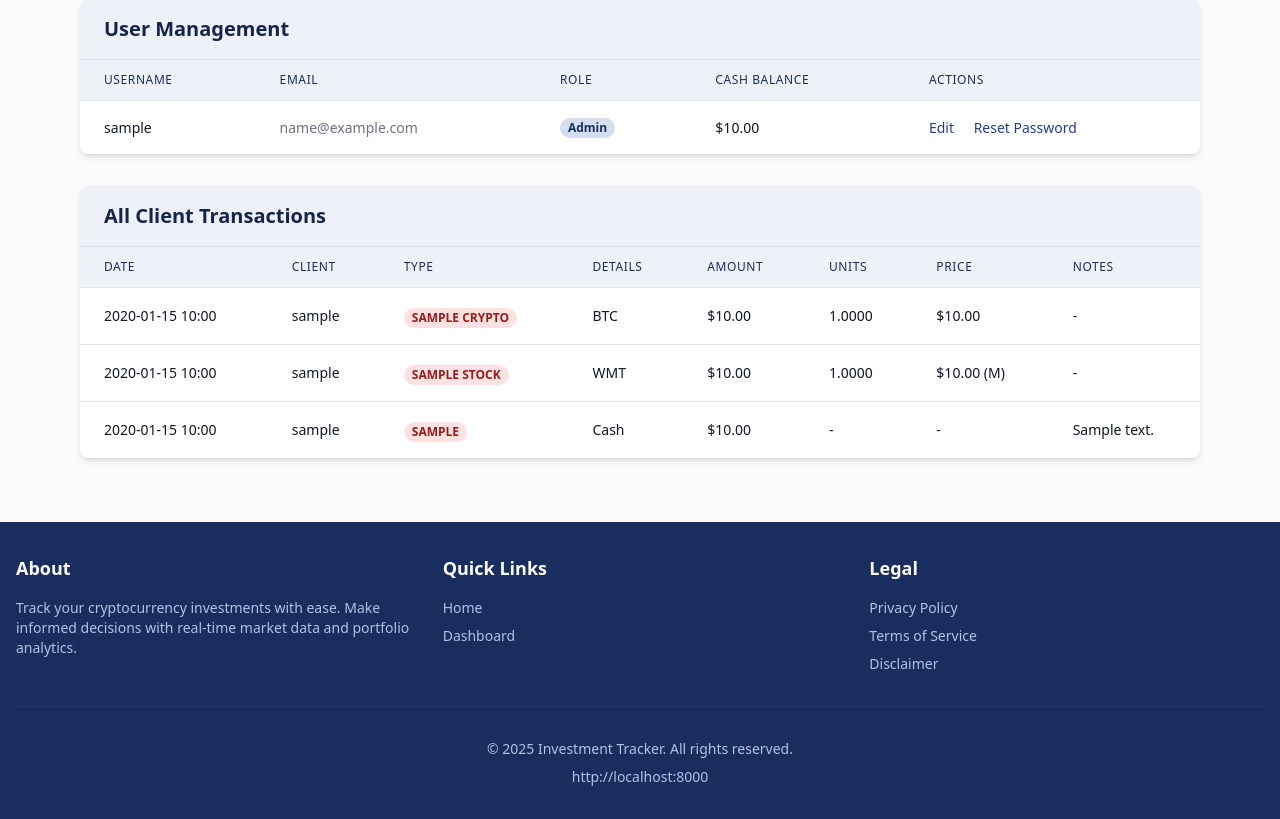
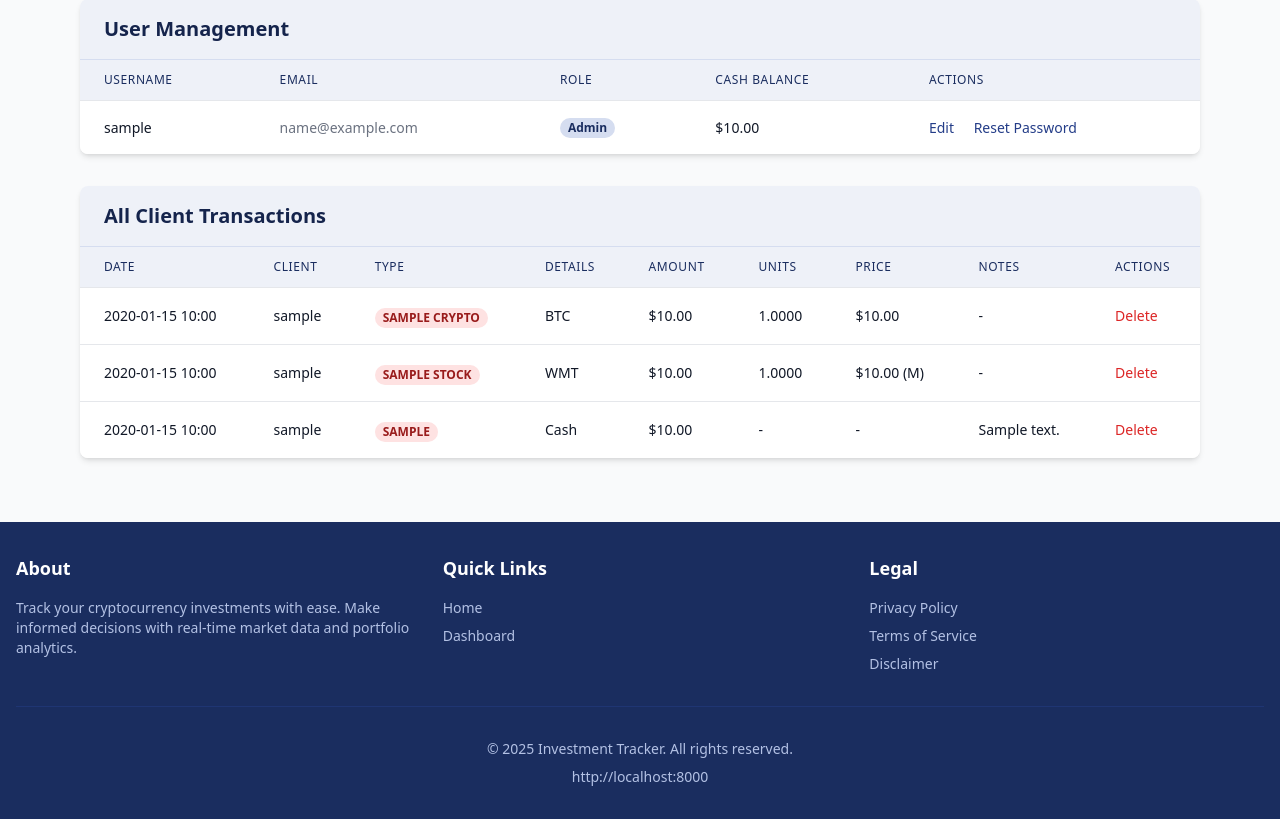
Before and after one commit to trangman/crypto-portfolio, a Flask app: page /admin in a window 1280 px wide. Shown: the part 589-1408 px from the top of the page. Run offline with Flask 3, Linux system fonts and the light colour scheme; a user stored in the database is signed in; tables that the repository leaves empty hold one stand-in row (values such as "Sample post"); some libraries are stand-ins or nearby versions.

Commit message:
added delete transaction button

```diff
--- a/app.py
+++ b/app.py
@@ -1248,6 +1248,61 @@ def stock_transaction():
     stocks = Stock.query.all()
     return render_template('stock_transaction.html', users=users, stocks=stocks)
 
+@app.route('/transaction/<transaction_type>/<int:id>/delete', methods=['POST'])
+@login_required
+def delete_transaction(transaction_type, id):
+    if not current_user.is_admin:
+        return jsonify({'success': False, 'message': 'Access denied'}), 403
+
+    try:
+        if transaction_type == 'crypto':
+            transaction = Transaction.query.get_or_404(id)
+            user = transaction.user
+
+            # Revert balance changes
+            if transaction.transaction_type == 'buy':
+                # Return the invested amount to user's balance
+                user.cash_balance = Decimal(str(user.cash_balance)) + Decimal(str(transaction.investment_amount))
+            else:  # sell
+                # Deduct the amount from user's balance
+                user.cash_balance = Decimal(str(user.cash_balance)) - Decimal(str(transaction.investment_amount))
+
+            db.session.delete(transaction)
+
+        elif transaction_type == 'stock':
+            transaction = StockTransaction.query.get_or_404(id)
+            user = transaction.user
+
+            # Revert balance changes
+            if transaction.transaction_type == 'buy':
+                # Return the invested amount to user's balance
+                user.cash_balance = Decimal(str(user.cash_balance)) + Decimal(str(transaction.investment_amount))
+            else:  # sell
+                # Deduct the amount from user's balance
+                user.cash_balance = Decimal(str(user.cash_balance)) - Decimal(str(transaction.investment_amount))
+
+            db.session.delete(transaction)
+
+        elif transaction_type == 'cash':
+            transaction = CashTransaction.query.get_or_404(id)
+            user = transaction.user
+
+            # Revert the cash transaction
+            user.cash_balance = Decimal(str(user.cash_balance)) - Decimal(str(transaction.amount))
+
+            db.session.delete(transaction)
+
+        else:
+            return jsonify({'success': False, 'message': 'Invalid transaction type'}), 400
+
+        db.session.commit()
+        return jsonify({'success': True})
+
+    except Exception as e:
+        db.session.rollback()
+        app.logger.error(f'Error deleting transaction: {str(e)}', exc_info=True)
+        return jsonify({'success': False, 'message': 'Error deleting transaction'})
+
 # Add this at the bottom of the file
 if __name__ == '__main__':
     with app.app_context():
--- a/templates/admin.html
+++ b/templates/admin.html
@@ -116,6 +116,7 @@
                         <th class="px-4 sm:px-6 py-3 text-left text-xs font-medium text-primary-800 uppercase tracking-wider">Units</th>
                         <th class="px-4 sm:px-6 py-3 text-left text-xs font-medium text-primary-800 uppercase tracking-wider">Price</th>
                         <th class="px-4 sm:px-6 py-3 text-left text-xs font-medium text-primary-800 uppercase tracking-wider">Notes</th>
+                        <th class="px-4 sm:px-6 py-3 text-left text-xs font-medium text-primary-800 uppercase tracking-wider">Actions</th>
                     </tr>
                 </thead>
                 <tbody class="bg-white divide-y divide-gray-200">
@@ -148,6 +149,14 @@
                             <td class="px-4 sm:px-6 py-4 whitespace-nowrap">
                                 <div class="text-sm text-gray-900">-</div>
                             </td>
+                            <td class="px-4 sm:px-6 py-4 whitespace-nowrap text-sm text-gray-900">
+                                <button type="button"
+                                        data-type="crypto"
+                                        data-id="{{ transaction.id }}"
+                                        class="delete-transaction text-red-600 hover:text-red-900">
+                                    Delete
+                                </button>
+                            </td>
                         </tr>
                         {% endfor %}
                         {% for transaction in stock_transactions %}
@@ -177,6 +186,14 @@
                             </td>
                             <td class="px-4 sm:px-6 py-4 whitespace-nowrap">
                                 <div class="text-sm text-gray-900">-</div>
+                            </td>
+                            <td class="px-4 sm:px-6 py-4 whitespace-nowrap text-sm text-gray-900">
+                                <button type="button"
+                                        data-type="stock"
+                                        data-id="{{ transaction.id }}"
+                                        class="delete-transaction text-red-600 hover:text-red-900">
+                                    Delete
+                                </button>
                             </td>
                         </tr>
                         {% endfor %}
@@ -208,11 +225,19 @@
                             <td class="px-4 sm:px-6 py-4 whitespace-nowrap">
                                 <div class="text-sm text-gray-900">{{ transaction.notes or '-' }}</div>
                             </td>
+                            <td class="px-4 sm:px-6 py-4 whitespace-nowrap text-sm text-gray-900">
+                                <button type="button"
+                                        data-type="cash"
+                                        data-id="{{ transaction.id }}"
+                                        class="delete-transaction text-red-600 hover:text-red-900">
+                                    Delete
+                                </button>
+                            </td>
                         </tr>
                         {% endfor %}
                     {% else %}
                         <tr>
-                            <td colspan="8" class="px-4 sm:px-6 py-4 whitespace-nowrap text-sm text-gray-500 text-center">
+                            <td colspan="9" class="px-4 sm:px-6 py-4 whitespace-nowrap text-sm text-gray-500 text-center">
                                 No transactions found
                             </td>
                         </tr>
@@ -222,4 +247,41 @@
         </div>
     </div>
 </div>
+
+<script>
+document.addEventListener('DOMContentLoaded', function() {
+    document.querySelectorAll('.delete-transaction').forEach(button => {
+        button.addEventListener('click', function() {
+            const type = this.getAttribute('data-type');
+            const id = this.getAttribute('data-id');
+            deleteTransaction(type, id);
+        });
+    });
+});
+
+function deleteTransaction(type, id) {
+    if (!confirm('Are you sure you want to delete this transaction? This will revert any balance changes.')) {
+        return;
+    }
+
+    fetch(`/transaction/${type}/${id}/delete`, {
+        method: 'POST',
+        headers: {
+            'Content-Type': 'application/json'
+        }
+    })
+    .then(response => response.json())
+    .then(data => {
+        if (data.success) {
+            window.location.reload();
+        } else {
+            alert(data.message || 'Error deleting transaction');
+        }
+    })
+    .catch(error => {
+        console.error('Error:', error);
+        alert('Error deleting transaction');
+    });
+}
+</script>
 {% endblock %}
```
